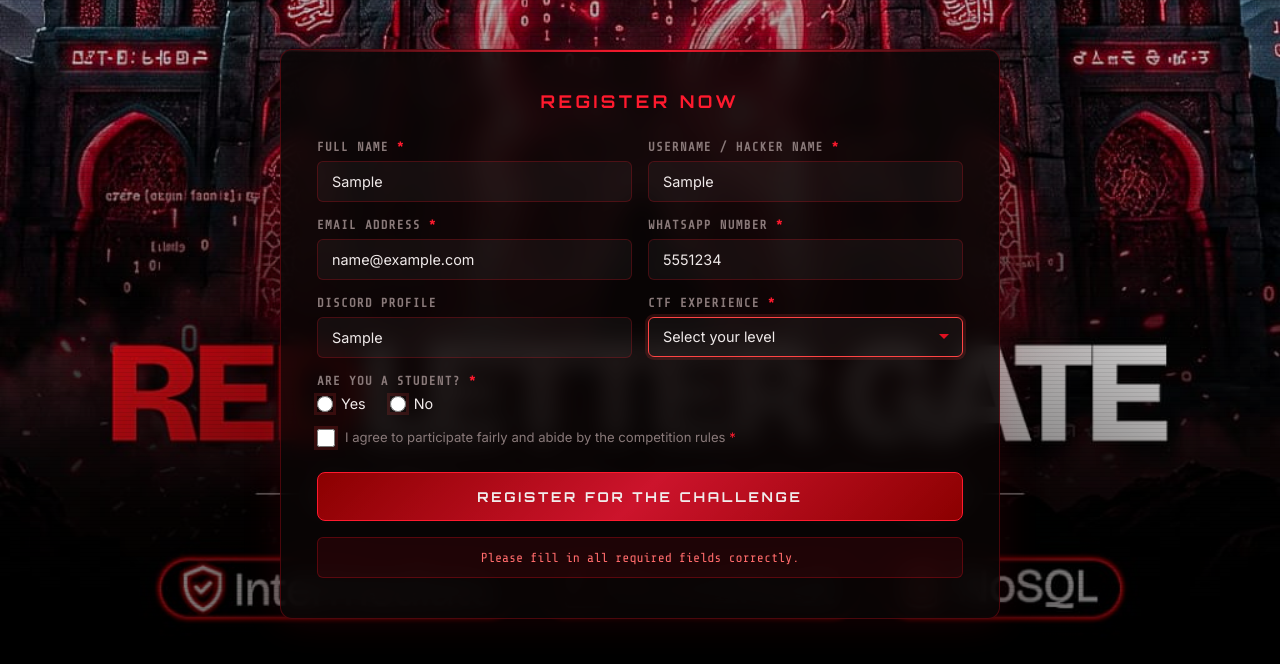
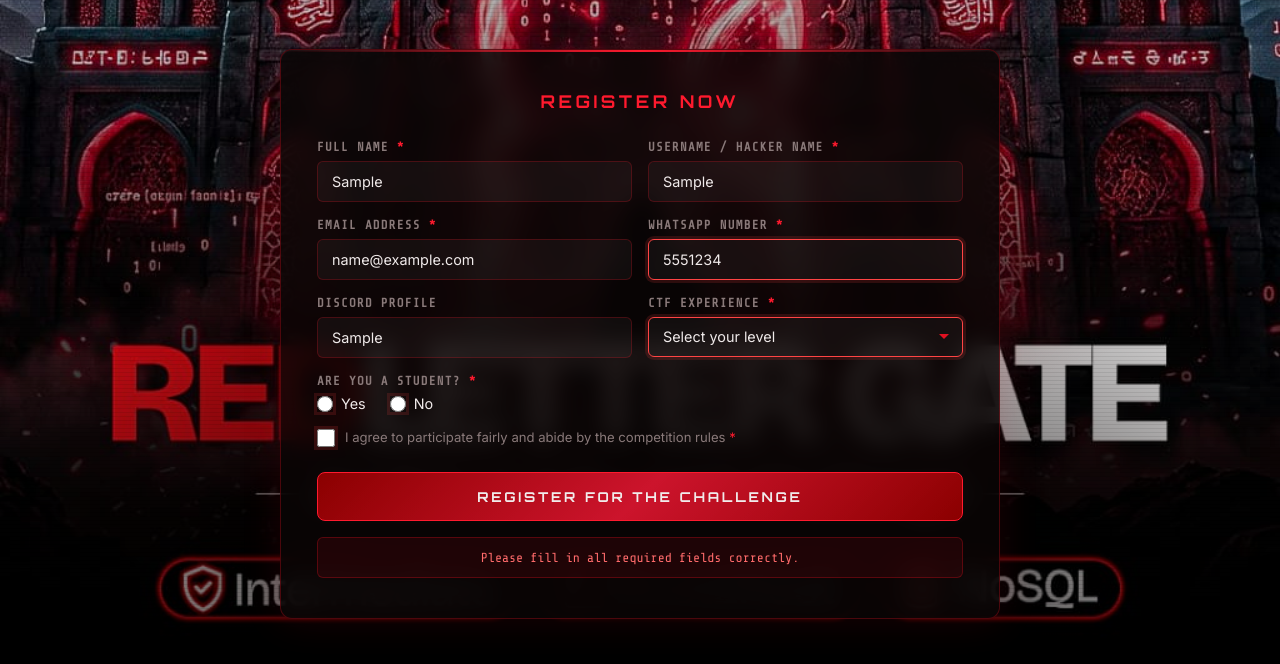
Before and after one commit to Mazonia/reddletter-form, a plain HTML site: page index.html in a window 1280 px wide. Both pictures are taken after typing "Sample", "Sample", "name@example.com", "5551234", "Sample" into the empty fields and a click on the button "REGISTER FOR THE CHALLENGE". Shown: the part 719-1383 px from the top of the page. Drawn offline with nearby package versions, Linux system fonts and the light colour scheme.

Commit message:
Enforce minimum 10 digits on WhatsApp number field

```diff
--- a/index.html
+++ b/index.html
@@ -88,7 +88,7 @@
           <div class="field">
             <label for="whatsapp">WhatsApp Number <span class="req">*</span></label>
             <input type="tel" id="whatsapp" name="entry.2030506870" placeholder="Digits only e.g. 2348012345678"
-              inputmode="numeric" pattern="[0-9]+" placeholder="2348012345678" required />
+              inputmode="numeric" pattern="[0-9]{10,}" placeholder="2348012345678" minlength="10" required />
           </div>
         </div>
 
--- a/script.js
+++ b/script.js
@@ -72,7 +72,7 @@
       email.classList.add('error'); ok = false;
     }
 
-    if (whatsapp.value && !/^\d+$/.test(whatsapp.value)) {
+    if (whatsapp.value && (!/^\d+$/.test(whatsapp.value) || whatsapp.value.length < 10)) {
       whatsapp.classList.add('error'); ok = false;
     }
 
```
